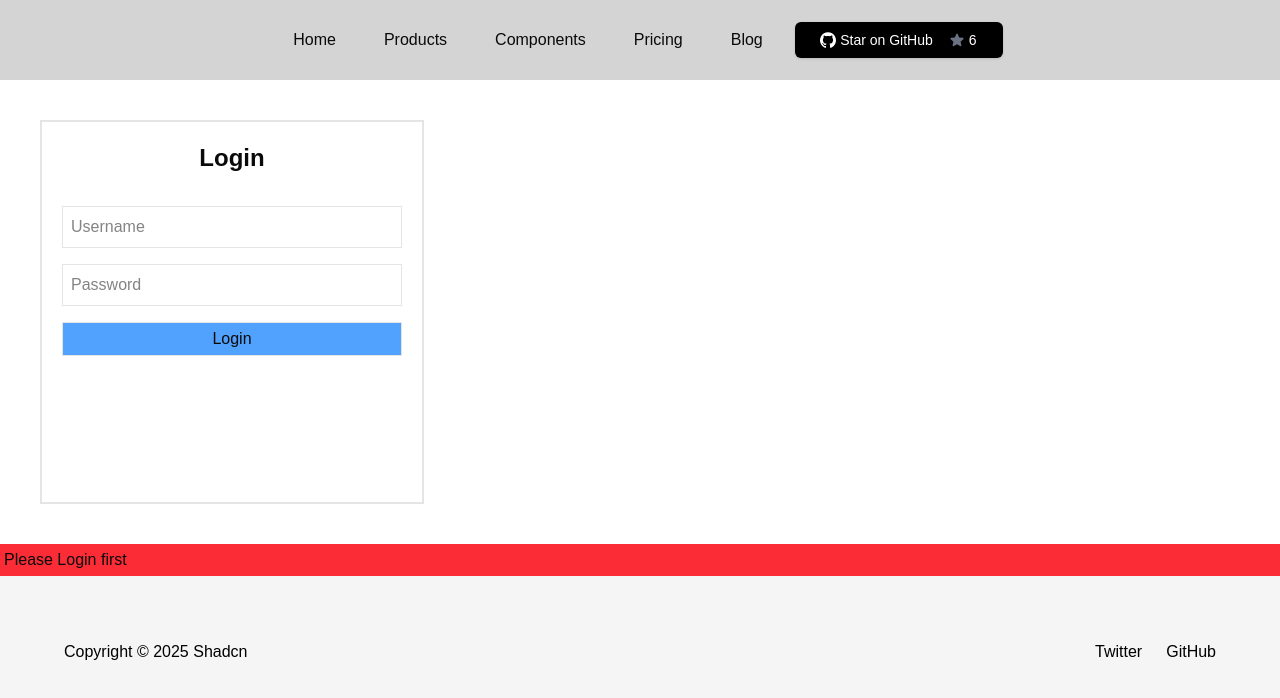
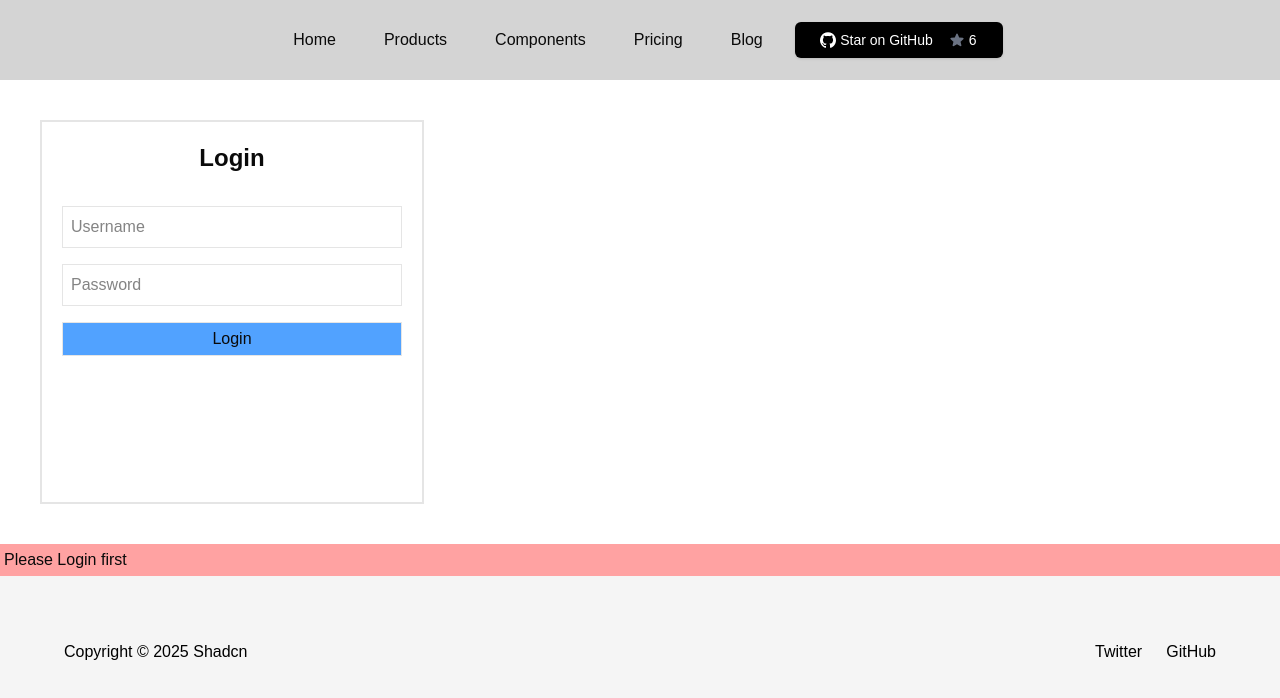
Before and after one commit to Niadul-Munna/playground-nextjs, a Next.js app: page / in a window 1280 px wide. Shown: the top 698 px of the page. Built offline with nearby package versions, Linux system fonts and the light colour scheme.

Commit message:
style: chage color

```diff
--- a/src/components/profile.tsx
+++ b/src/components/profile.tsx
@@ -4,7 +4,7 @@ import UserContext from "@/context/user-context";
 
 const Profile = () => {
   const { user } = useContext<any>(UserContext);
- if (!user) return <div className="bg-red-500 p-1">Please Login first</div>;
+ if (!user) return <div className="bg-red-300 p-1">Please Login first</div>;
   else
     return (
       <div className="bg-green-400 p-1">
```
